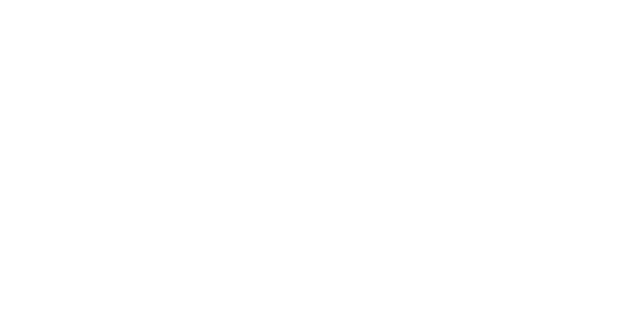
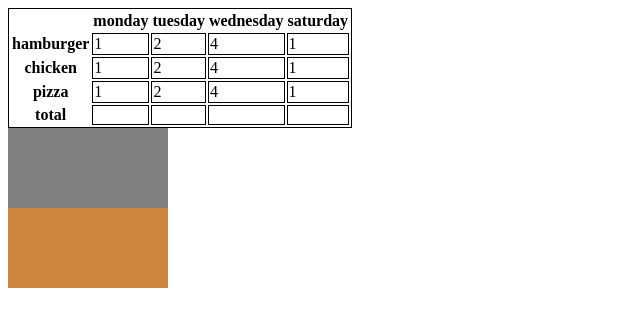
Before and after one commit to Noah96-K/cap1-1, a plain HTML site: page example.html in a window 1280 px wide. Shown: the whole page, without its empty margins (0-640 px from the left). Drawn offline with Linux system fonts and the light colour scheme.

Commit message:
animation test
animation test

```diff
--- /dev/null
+++ b/example.css
@@ -0,0 +1,32 @@
+table,
+td {
+  border: 1px solid black;
+}
+
+.exam {
+  background-color: grey;
+  width: 10rem;
+  height: 5rem;
+}
+.exam:hover {
+  animation: 2s ani infinite ease-in-out;
+}
+.exam-two {
+  background-color: peru;
+  width: 10rem;
+  height: 5rem;
+}
+
+.exam-two:hover {
+  background-color: pink;
+  transition: background-color 2s ease-in-out;
+}
+@keyframes ani {
+  from {
+    transform: none;
+  }
+  to {
+    transform: rotate(2turn);
+    background-color: bisque;
+  }
+}
--- a/example.html
+++ b/example.html
@@ -4,15 +4,53 @@
     <meta charset="UTF-8" />
     <meta name="viewport" content="width=device-width, initial-scale=1.0" />
     <title>Document</title>
+    <link rel="stylesheet" href="example.css" />
   </head>
   <body>
     <table>
-      <tr>
-        <th></th>
-        <th scope="col"></th>
-        <th scope="row"></th>
-      </tr>
-      <tr></tr>
+      <thead>
+        <tr>
+          <th></th>
+          <th>monday</th>
+          <th>tuesday</th>
+          <th>wednesday</th>
+          <th>saturday</th>
+        </tr>
+      </thead>
+      <tbody>
+        <tr>
+          <th>hamburger</th>
+          <td>1</td>
+          <td>2</td>
+          <td>4</td>
+          <td>1</td>
+        </tr>
+        <tr>
+          <th>chicken</th>
+          <td>1</td>
+          <td>2</td>
+          <td>4</td>
+          <td>1</td>
+        </tr>
+        <tr>
+          <th>pizza</th>
+          <td>1</td>
+          <td>2</td>
+          <td>4</td>
+          <td>1</td>
+        </tr>
+      </tbody>
+      <tfoot>
+        <tr>
+          <th>total</th>
+          <td></td>
+          <td></td>
+          <td></td>
+          <td></td>
+        </tr>
+      </tfoot>
     </table>
+    <div class="exam"></div>
+    <div class="exam-two"></div>
   </body>
 </html>
```
Also changed, not shown: src/styles.css (+29 -1 lines).
